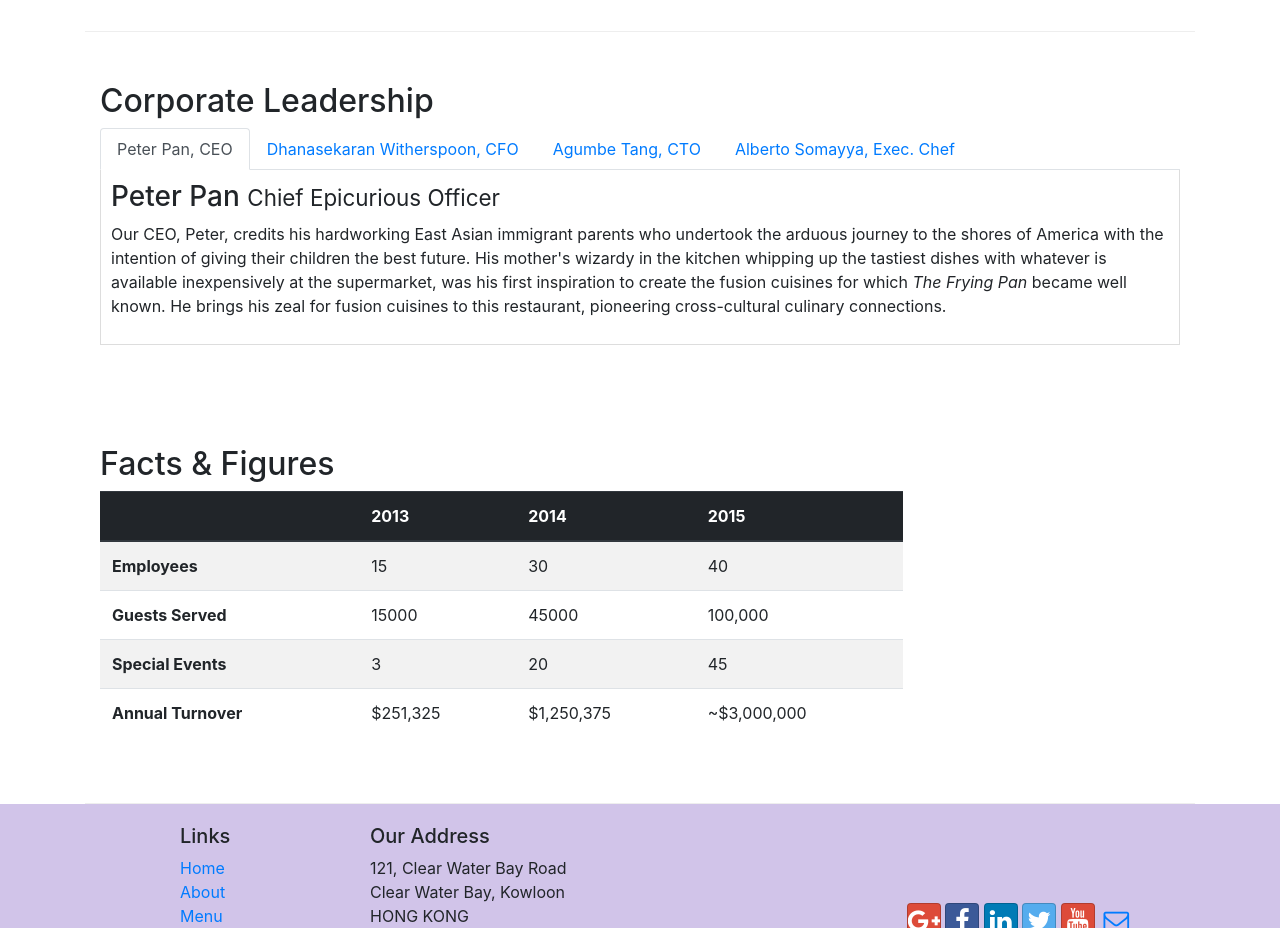
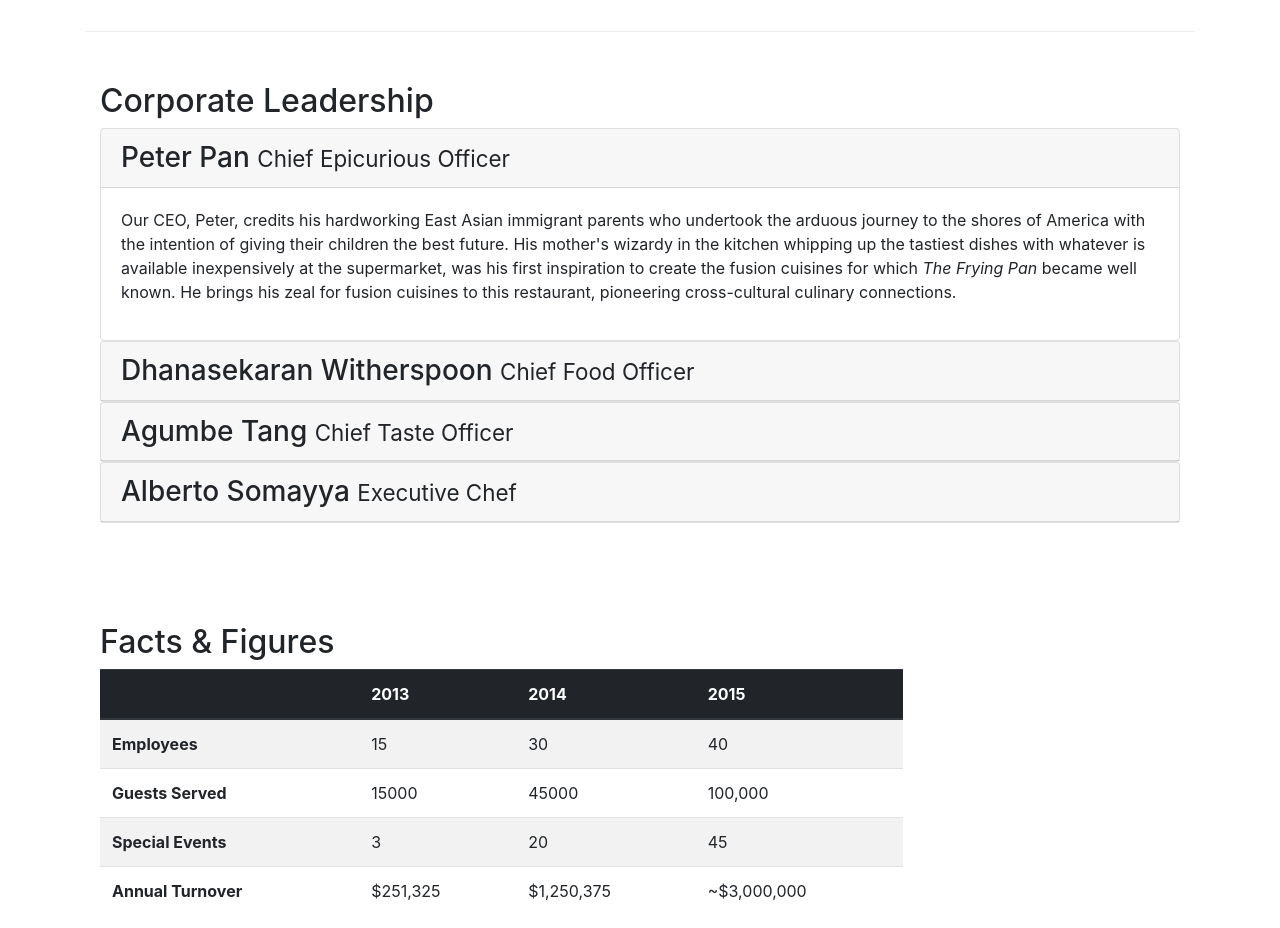
Before and after one commit to Carol2807/Learn_Bootstrap, a website: page aboutus.html in a window 1280 px wide. Shown: the part 940-1868 px from the top of the page. Drawn offline with nearby package versions, Linux system fonts and the light colour scheme.

Commit message:
Accordion

```diff
--- a/aboutus.html
+++ b/aboutus.html
@@ -104,8 +104,8 @@
         <div class="row row-content-hide align-items-center">
             <div class="col-12">
                 <h2>Corporate Leadership</h2>
-
-                <ul class="nav nav-tabs">
+                <!--tab based navigation-->
+                <!-- <ul class="nav nav-tabs">
                     <li class="nav-item">
                         <a class="nav-link active" href="#peter" role="tab" data-toggle="tab">Peter Pan, CEO</a>
                     </li>
@@ -118,23 +118,59 @@
                     <li class="nav-item">
                         <a class="nav-link" href="#alberto" role="tab" data-toggle="tab">Alberto Somayya, Exec. Chef</a>
                     </li>
-                </ul>
-                <div class="tab-content">
-                    <div role="tabpanel" class="tab-pane fade show active" id="peter"><!--fase -animation show-first thing shown when page first rendered-->
-                        <h3>Peter Pan <small>Chief Epicurious Officer</small></h3>
-                        <p class="d-none d-sm-block">Our CEO, Peter, credits his hardworking East Asian immigrant parents who undertook the arduous journey to the shores of America with the intention of giving their children the best future. His mother's wizardy in the kitchen whipping up the tastiest dishes with whatever is available inexpensively at the supermarket, was his first inspiration to create the fusion cuisines for which <em>The Frying Pan</em> became well known. He brings his zeal for fusion cuisines to this restaurant, pioneering cross-cultural culinary connections.</p>
+                </ul> -->
+                <!-- <div class="tab-content"> -->
+                <div id="accordion">
+                    <div class="card">
+                        <div class="card-header" role="tab" id="peterhead">
+                            <h3 class="mb-0">
+                                <a data-toggle="collapse" data-target="#peter">Peter Pan <small>Chief Epicurious Officer</small></a>
+                            </h3>
+                        </div>
+                        <div class="collapse show" id="peter" data-parent="#accordion"><!--rol-tab-panel tab-pane class for tab navfade-animation show-first thing shown when page first rendered-->
+                            <div class="card-body">
+                                <p class="d-none d-sm-block">Our CEO, Peter, credits his hardworking East Asian immigrant parents who undertook the arduous journey to the shores of America with the intention of giving their children the best future. His mother's wizardy in the kitchen whipping up the tastiest dishes with whatever is available inexpensively at the supermarket, was his first inspiration to create the fusion cuisines for which <em>The Frying Pan</em> became well known. He brings his zeal for fusion cuisines to this restaurant, pioneering cross-cultural culinary connections.</p>
+                            </div>
+                        </div>
                     </div>
-                    <div role="tabpanel" class="tab-pane fade" id="danny">
-                        <h3>Dhanasekaran Witherspoon <small>Chief Food Officer</small></h3>
-                        <p class="d-none d-sm-block">Our CFO, Danny, as he is affectionately referred to by his colleagues, comes from a long established family tradition in farming and produce. His experiences growing up on a farm in the Australian outback gave him great appreciation for varieties of food sources. As he puts it in his own words, <em>Everything that runs, wins, and everything that stays, pays!</em></p>
+
+                    <div class="card">
+                        <div class="card-header" role="tab" id="dannyhead">
+                            <h3 class="mb-0">
+                                <a data-toggle="collapse" data-target="#danny">Dhanasekaran Witherspoon <small>Chief Food Officer</small></a>
+                            </h3>
+                        </div>
+                        <div class="collapse" id="danny" data-parent="#accordion"><!-- tab-pane class for tab navfade-animation show-first thing shown when page first rendered-->
+                            <div class="card-body">
+                                <p class="d-none d-sm-block">Our CFO, Danny, as he is affectionately referred to by his colleagues, comes from a long established family tradition in farming and produce. His experiences growing up on a farm in the Australian outback gave him great appreciation for varieties of food sources. As he puts it in his own words, <em>Everything that runs, wins, and everything that stays, pays!</em></p>
+                            </div>
+                        </div>
                     </div>
-                    <div role="tabpanel" class="tab-pane fade" id="agumbe">
-                        <h3>Agumbe Tang <small>Chief Taste Officer</small></h3>
-                        <p class="d-none d-sm-block">Blessed with the most discerning gustatory sense, Agumbe, our CTO, personally ensures that every dish that we serve meets his exacting tastes. Our chefs dread the tongue lashing that ensues if their dish does not meet his exacting standards. He lives by his motto, <em>You click only if you survive my lick.</em></p>
+
+                    <div class="card">
+                        <div class="card-header" role="tab" id="agumbehead">
+                            <h3 class="mb-0">
+                                <a data-toggle="collapse" data-target="#agumbe">Agumbe Tang <small>Chief Taste Officer</small></a>
+                            </h3>
+                        </div>
+                        <div class="collapse" id="agumbe" data-parent="#accordion"><!-- tab-pane class for tab navfade-animation show-first thing shown when page first rendered-->
+                            <div class="card-body">
+                                <p class="d-none d-sm-block">Blessed with the most discerning gustatory sense, Agumbe, our CTO, personally ensures that every dish that we serve meets his exacting tastes. Our chefs dread the tongue lashing that ensues if their dish does not meet his exacting standards. He lives by his motto, <em>You click only if you survive my lick.</em></p>
+                            </div>
+                        </div>
                     </div>
-                    <div role="tabpanel" class="tab-pane fade" id="alberto">
-                        <h3>Alberto Somayya <small>Executive Chef</small></h3>
-                        <p class="d-none d-sm-block">Award winning three-star Michelin chef with wide International experience having worked closely with whos-who in the culinary world, he specializes in creating mouthwatering Indo-Italian fusion experiences. He says, <em>Put together the cuisines from the two craziest cultures, and you get a winning hit! Amma Mia!</em></p>
+
+                    <div class="card">
+                        <div class="card-header" role="tab" id="albertohead">
+                            <h3 class="mb-0">
+                                <a data-toggle="collapse" data-target="#alberto">Alberto Somayya <small>Executive Chef</small></a>
+                            </h3>
+                        </div>
+                        <div class="collapse" id="alberto" data-parent="#accordion"><!-- tab-pane class for tab navfade-animation show-first thing shown when page first rendered-->
+                            <div class="card-body">
+                                <p class="d-none d-sm-block">Award winning three-star Michelin chef with wide International experience having worked closely with whos-who in the culinary world, he specializes in creating mouthwatering Indo-Italian fusion experiences. He says, <em>Put together the cuisines from the two craziest cultures, and you get a winning hit! Amma Mia!</em></p>
+                            </div>
+                        </div>
                     </div>
                 </div>
             </div>
```
